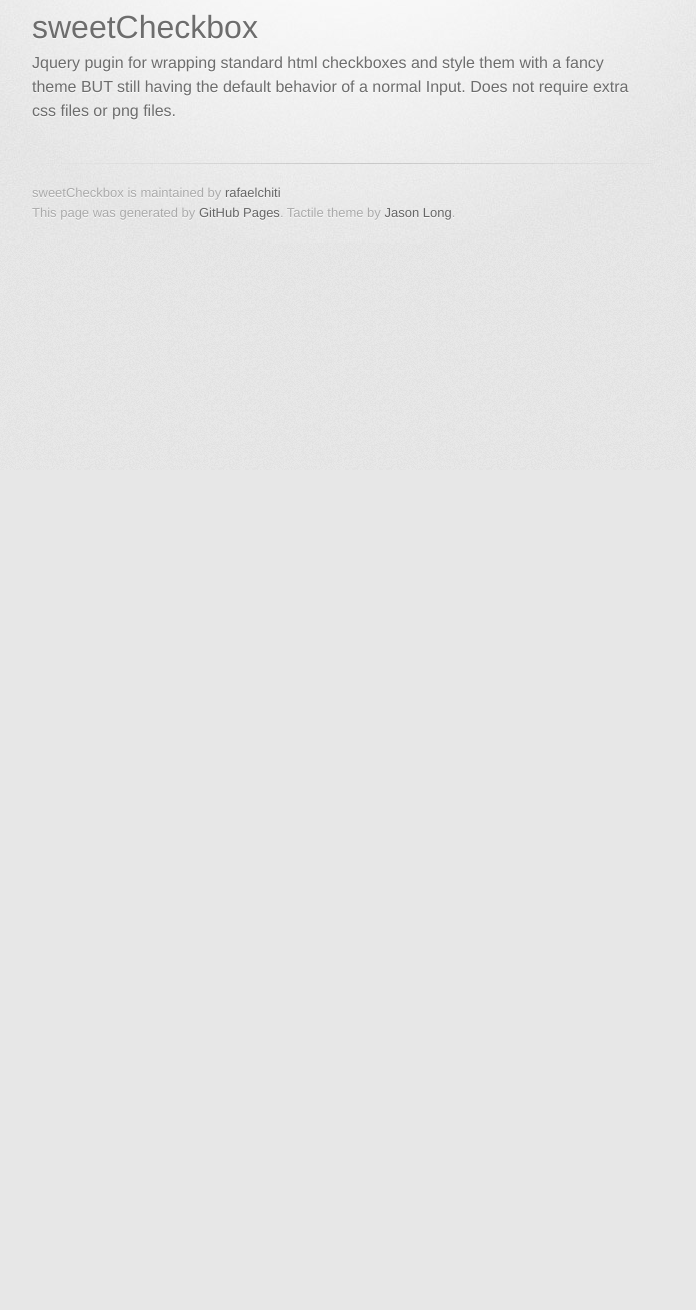
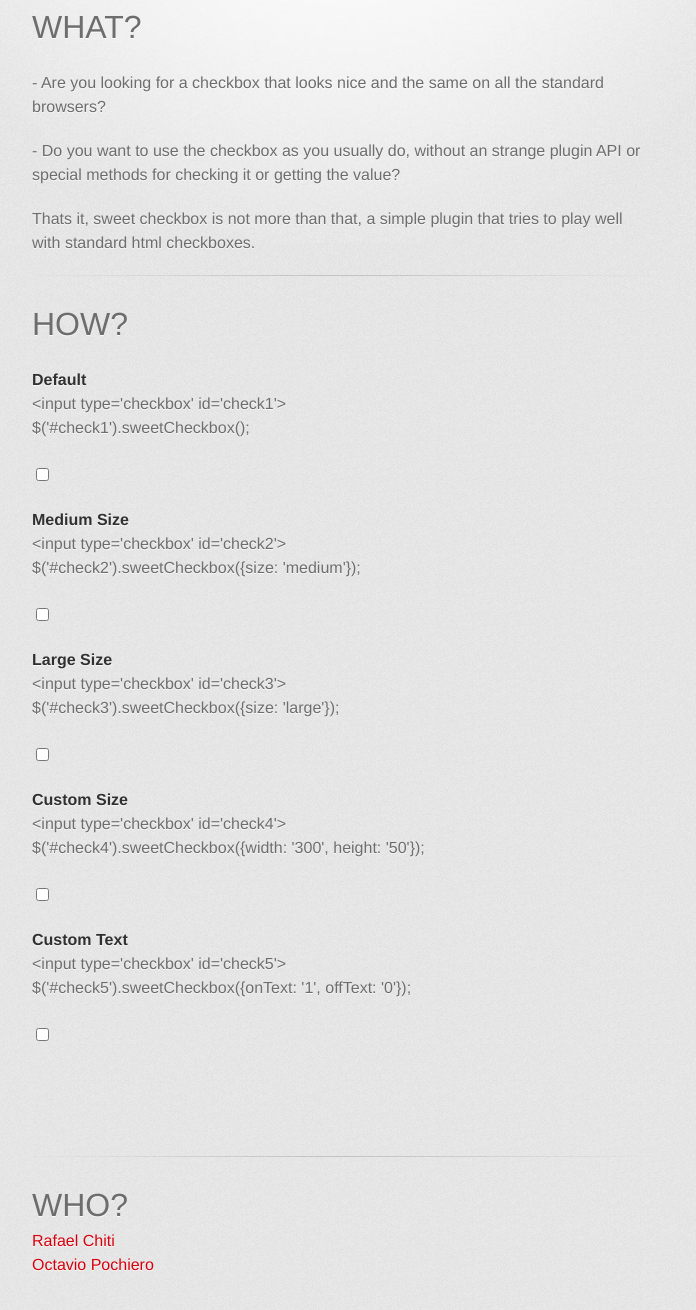
Before and after one commit to rafaelchiti/sweetCheckbox, a plain HTML site: page index.html in a window 1280 px wide. Shown: the part 330-1640 px from the top of the page, without its empty margins (298-994 px from the left). Before the commit the page ends 800 px from the top, so only its background shows below. Drawn offline with nearby package versions, Linux system fonts and the light colour scheme; a script that the page names is missing; a web font is replaced by a local one.

Commit message:
Changing the page

```diff
--- a/index.html
+++ b/index.html
@@ -7,6 +7,11 @@
   <link rel="stylesheet" type="text/css" href="stylesheets/stylesheet.css" media="screen" />
   <link rel="stylesheet" type="text/css" href="stylesheets/pygment_trac.css" media="screen" />
   <link rel="stylesheet" type="text/css" href="stylesheets/print.css" media="print" />
+
+  <script src="http://code.jquery.com/jquery-1.9.1.js" type="text/javascript"></script>
+  <script src="http://code.jquery.com/ui/1.10.1/jquery-ui.js" type="text/javascript"></script>
+  <script src="https://raw.github.com/rafaelchiti/sweetCheckbox/develop/sweetCheckbox.js" type="text/javascript"></script>
+
   <!--[if lt IE 9]>
   <script src="//html5shiv.googlecode.com/svn/trunk/html5.js"></script>
   <![endif]-->
@@ -19,27 +24,130 @@
 
       <header>
         <h1>sweetCheckbox</h1>
-          <h2>Jquery pugin for wrapping standard html checkboxes and style them with a fancy theme BUT still having the default behavior of a normal Input</h2>
+        <h2>
+          Jquery plugin for wrapping standard html checkboxes and style them with
+          a nice theme BUT still having the default behavior of a normal Input
+        </h2>
       </header>
 
       <section id="downloads" class="clearfix">
-          <a href="https://github.com/rafaelchiti/sweetCheckbox/zipball/master" id="download-zip" class="button"><span>Download .zip</span></a>
-          <a href="https://github.com/rafaelchiti/sweetCheckbox/tarball/master" id="download-tar-gz" class="button"><span>Download .tar.gz</span></a>
-          <a href="https://github.com/rafaelchiti/sweetCheckbox" id="view-on-github" class="button"><span>View on GitHub</span></a>
+        <a href="https://github.com/rafaelchiti/sweetCheckbox/zipball/master"
+          id="download-zip" class="button">
+
+          <span>Download .zip</span>
+        </a>
+
+        <a href="https://github.com/rafaelchiti/sweetCheckbox/tarball/master"
+          id="download-tar-gz" class="button">
+
+          <span>Download .tar.gz</span>
+        </a>
+
+        <a href="https://github.com/rafaelchiti/sweetCheckbox"
+          id="view-on-github" class="button">
+
+          <span>View on GitHub</span>
+        </a>
       </section>
 
       <hr>
 
       <section id="main_content">
-          <h1>sweetCheckbox</h1>
+        <h1>WHAT?</h1>
+        <p>
+          <p>
+            - Are you looking for a checkbox that looks nice and the same on all
+            the standard browsers?
+          <p>
+          <p>
+            - Do you want to use the checkbox as you usually do, without an strange
+            plugin API or special methods for checking it or getting the value?
+          </p>
+          <p>
+            Thats it, sweet checkbox is not more than that, a simple plugin that
+            tries to play well with standard html checkboxes.
+          </p>
+        </p>
 
-<p>Jquery pugin for wrapping standard html checkboxes and style them with a fancy theme BUT still having the default behavior of a normal Input.
-Does not require extra css files or png files.</p>
+        <hr>
+
+        <h1>HOW?</h1>
+        <p>
+          <h4>Default</h4>
+          &lt;input type='checkbox' id='check1'&gt;
+          <br>
+          $('#check1').sweetCheckbox();
+          <br><br>
+          <input type="checkbox" id="check1">
+          <script>$('#check1').sweetCheckbox();</script>
+        </p>
+
+        <p>
+          <h4>Medium Size</h4>
+          &lt;input type='checkbox' id='check2'&gt;
+          <br>
+          $('#check2').sweetCheckbox({size: 'medium'});
+          <br><br>
+          <input type="checkbox" id="check2">
+          <script>$('#check2').sweetCheckbox({size: 'medium'});</script>
+        </p>
+
+        <p>
+          <h4>Large Size</h4>
+          &lt;input type='checkbox' id='check3'&gt;
+          <br>
+          $('#check3').sweetCheckbox({size: 'large'});
+          <br><br>
+          <input type="checkbox" id="check3">
+          <script>$('#check3').sweetCheckbox({size: 'large'});</script>
+        </p>
+
+        <p>
+          <h4>Custom Size</h4>
+          &lt;input type='checkbox' id='check4'&gt;
+          <br>
+          $('#check4').sweetCheckbox({width: '300', height: '50'});
+          <br><br>
+          <input type="checkbox" id="check4">
+          <script>$('#check4').sweetCheckbox({width: '300', height: '50'});</script>
+        </p>
+
+        <p>
+          <h4>Custom Text</h4>
+          &lt;input type='checkbox' id='check5'&gt;
+          <br>
+          $('#check5').sweetCheckbox({onText: '1', offText: '0'});
+          <br><br>
+          <input type="checkbox" id="check5">
+          <script>$('#check5').sweetCheckbox({onText: '1', offText: '0'});</script>
+        </p>
+
+        <br>
+        <br>
+        <br>
+
+
+        <hr>
+
+        <h1>WHO?</h1>
+        <p>
+          <a href="https://github.com/rafaelchiti">Rafael Chiti</a>
+          <br/>
+          <a href="https://github.com/octanko">Octavio Pochiero</a>
+        </p>
+
+
       </section>
 
       <footer>
-          sweetCheckbox is maintained by <a href="https://github.com/rafaelchiti">rafaelchiti</a><br>
-          This page was generated by <a href="http://pages.github.com">GitHub Pages</a>. Tactile theme by <a href="http://twitter.com/jasonlong">Jason Long</a>.
+        sweetCheckbox is maintained by
+        <a href="https://github.com/rafaelchiti">rafaelchiti</a>
+        <br>
+        This page was generated by
+        <a href="http://pages.github.com">GitHub Pages</a>
+        . Tactile theme by
+        <a href="http://twitter.com/jasonlong">Jason Long</a>
+        .
       </footer>
 
       <script type="text/javascript">
```
Lines whose indentation alone changed are shown as unchanged.
